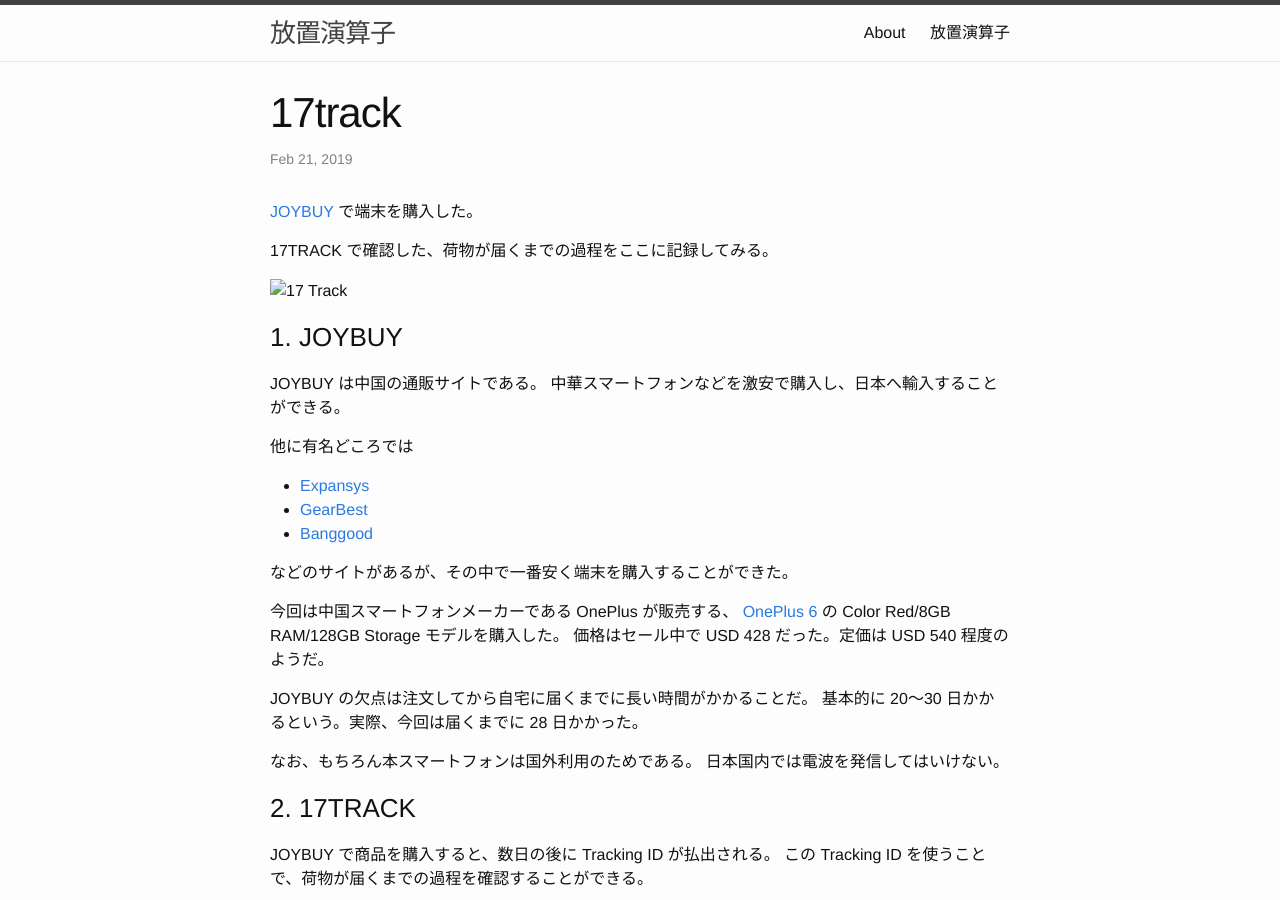
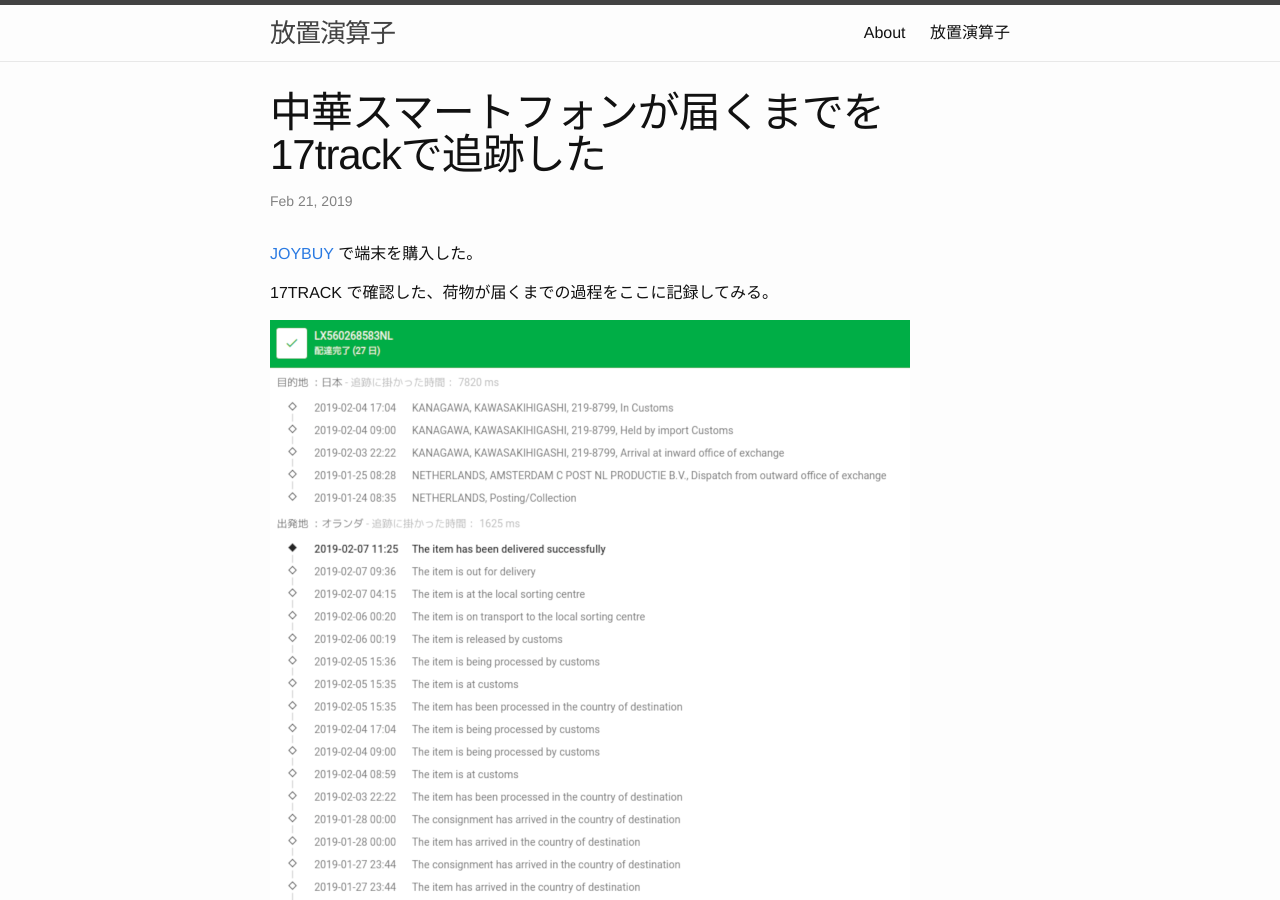
Before and after one commit to kikei/kikei.github.io, a Jekyll site: the page built from _posts/2019-02-21-17tracks.md, in a window 1280 px wide and 900 px high. Built offline with Jekyll 4.4.1, drawn with Linux system fonts in a browser that asks for light colours; comment, search, counter and statistics services are not loaded.

Commit message:
fix the last post

```diff
--- a/_posts/2019-02-21-17tracks.md
+++ b/_posts/2019-02-21-17tracks.md
@@ -1,6 +1,6 @@
 ---
 layout: post
-title:  "17track"
+title:  "中華スマートフォンが届くまでを17trackで追跡した"
 categories: gadget
 ---
 
```
Also changed, not shown: images/screenshots/2019-02-21-17track.png (added).
